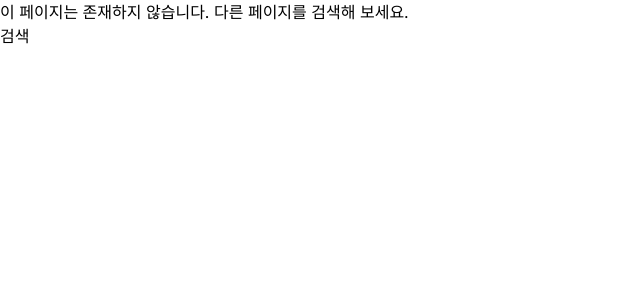
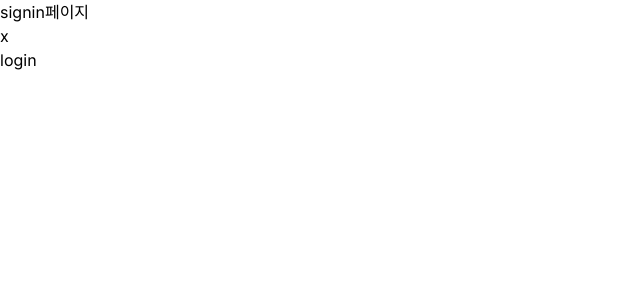
Before and after one commit to hyeewooon/x-clone, a Next.js app: page /i/flow/login in a window 1280 px wide. Before the commit this address had no page. Shown: the top 300 px of the page, without its empty margins (0-640 px from the left). Built offline with nearby package versions, Linux system fonts and the light colour scheme.

Commit message:
feat: parallel router, intercepting routes 적용하여 메인 페이지 위에 url을 가진 로그인 모달을 노출

```diff
--- /dev/null
+++ b/src/app/(beforeLogin)/@modal/(.)i/flow/signup/page.tsx
@@ -0,0 +1,5 @@
+import LoginModal from "@/app/(beforeLogin)/_components/LoginModal";
+
+export default function SignupPage() {
+  return <LoginModal />;
+}
--- /dev/null
+++ b/src/app/(beforeLogin)/@modal/default.tsx
@@ -0,0 +1,3 @@
+export default function Default() {
+  return null;
+}
--- /dev/null
+++ b/src/app/(beforeLogin)/_components/LoginModal.tsx
@@ -0,0 +1,27 @@
+"use client";
+
+import { useState } from "react";
+import Link from "next/link";
+import { useRouter } from "next/navigation";
+
+export default function LoginModal() {
+  const router = useRouter();
+
+  function goHome() {
+    router.back();
+  }
+
+  return (
+    <div className="flex items-center justify-center w-full h-full absolute top-0 left-0">
+      <div className="w-[300px] h-[300px] bg-white rounded-md text-black relative">
+        <button className="absolute right-3 top-0" onClick={goHome}>
+          x
+        </button>
+
+        <div>
+          <Link href="/home">login</Link>
+        </div>
+      </div>
+    </div>
+  );
+}
--- /dev/null
+++ b/src/app/(beforeLogin)/i/flow/login/page.tsx
@@ -0,0 +1,10 @@
+import LoginModal from "@/app/(beforeLogin)/_components/LoginModal";
+
+export default function Page() {
+  return (
+    <main>
+      <p>signin페이지</p>
+      <LoginModal />
+    </main>
+  );
+}
```
Also changed, not shown: src/app/(beforeLogin)/@modal/(.)i/flow/login/page.tsx (added, +9 -0 lines), src/app/(beforeLogin)/_components/Main.tsx (added, +31 -0 lines), src/app/(beforeLogin)/i/flow/signup/page.tsx (added, +10 -0 lines), src/app/(beforeLogin)/login/page.tsx (added, +17 -0 lines), 1 other file (tests, documents, lock files or other folders).
